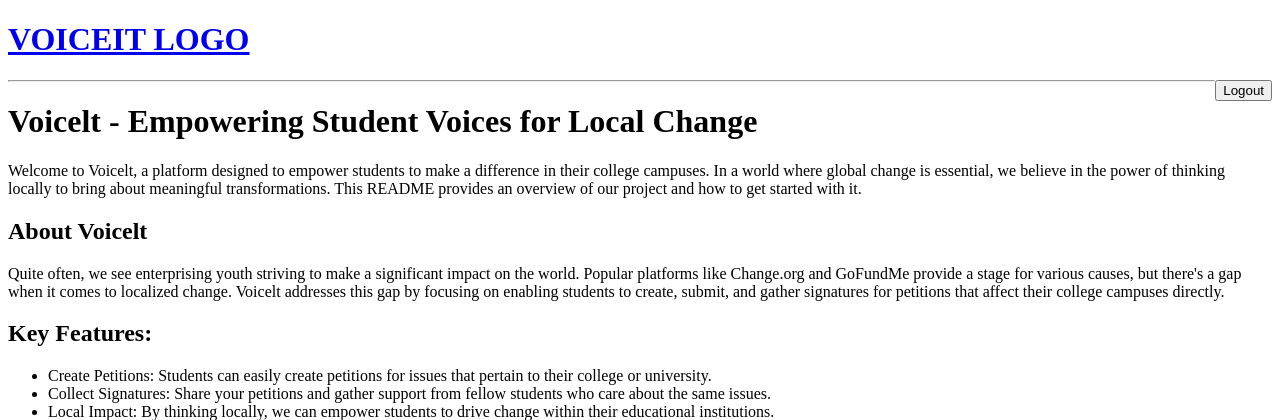
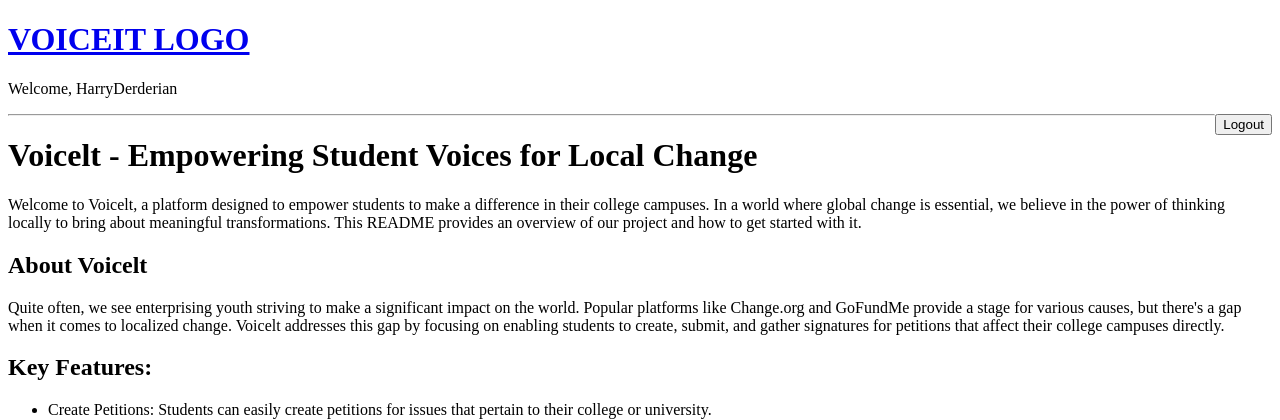
Before and after one commit to HarryDerderian/Voiceit, a Django app: page / in a window 1280 px wide. Shown: the top 420 px of the page. Run offline with Django 4.2, Linux system fonts and the light colour scheme; a user stored in the database is signed in.

Commit message:
added welcome message to user

```diff
--- a/templates/navbar.html
+++ b/templates/navbar.html
@@ -5,6 +5,7 @@
         <h1>VOICEIT LOGO</h1>
     </a>
     {%if request.user.is_authenticated%}
+    <p>Welcome, {{ request.user.username }}</p>
     <a href="{% url 'logout' %}">
         <button>Logout</button>
     </a>
```
Also changed, not shown: db.sqlite3.
